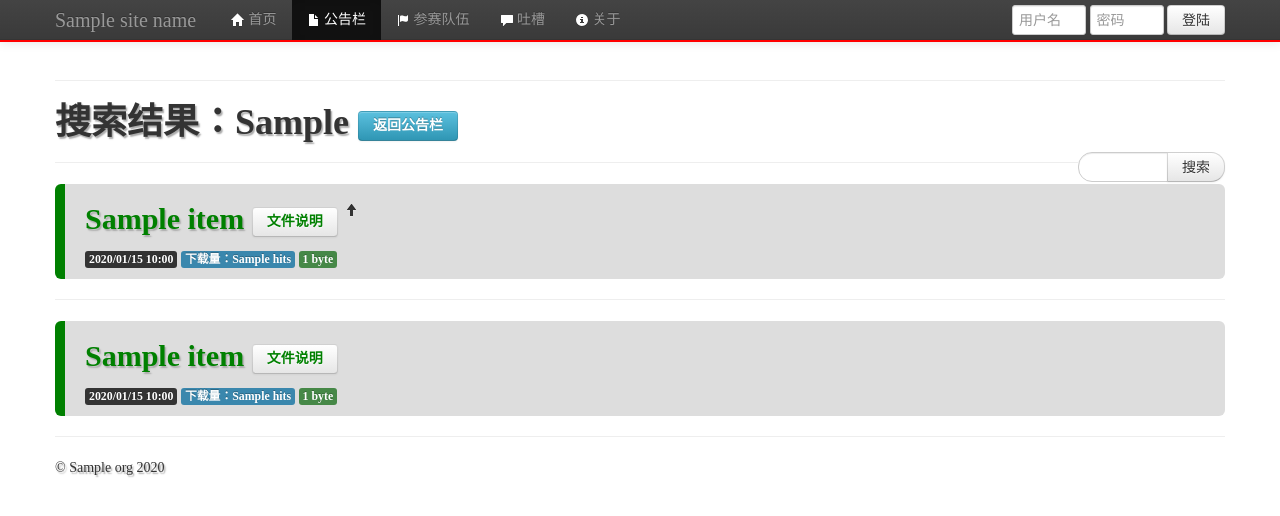
After one commit to lihm09/SmartCar, a Django app: template templates/post/search.html in a window 1280 px wide. The commit adds this page. Shown: the top 516 px of the page. Run offline with Django 3.2, Linux system fonts and the light colour scheme; the template is opened without the code that fills it: most values are stand-ins (such as "Sample title", 1, 10 or a date in 2020); some libraries are stand-ins or nearby versions.

Commit message:
公告栏搜索

```diff
--- a/post/urls.py
+++ b/post/urls.py
@@ -2,5 +2,5 @@ from django.conf.urls import patterns,include, url
 
 urlpatterns = patterns('post.views',
     url(r'^$','index',name='post_index'),
-    url(r'^(?P<num>[0-9]+)/$','detail',name='post_detail'),
+    url(r'^(?P<num>[0-9]+)/$','detail'),
 )
--- a/post/views.py
+++ b/post/views.py
@@ -7,6 +7,10 @@ from post.settings import POST_PER_PAGE
 from SmartCar.settings import MEDIA_URL
 
 def index(request):
+    s=request.GET.get('s')
+    if s:
+        rest=Post.objects.filter(content__contains=s).order_by('-post_time')
+        return render(request, 'post/search.html',{'s':s,'rest':rest})
     top=Post.objects.filter(top=True).order_by('-post_time')
     rest=Post.objects.filter(top=False).order_by('-post_time')
     return render(request, 'post/index.html',{'top':top,'rest':rest})
--- a/static/css/main.css
+++ b/static/css/main.css
@@ -131,7 +131,7 @@ body{
     -o-transition-duration: 400ms;
     -o-transition-property: width;
     -o-transition-timing-function: ease;
-    width: 28px;
+    width: 60px;
 }
 #s:focus{
     width: 120px;
--- a/templates/post/index.html
+++ b/templates/post/index.html
@@ -2,15 +2,25 @@
 
 {% block title %}公告栏{% endblock %}
 
-{% block content_title %}{% endblock %}
-
-{% block content %}
+{% block content_title %}
     <hr/>
     <h1>公告栏
         {% if user.is_superuser %}
             <a class="btn btn-danger" href="/manage/post/post/add/">发布公告</a>
         {% endif %}
     </h1>
+{% endblock %}
+
+{% block content %}
+    <div class="pull-right">
+        <form class="form-search">
+            <div class="input-append">
+                <input type="text" name="s" id="s" class="search-query">
+                <input type="button" class="btn" value="搜索">
+            </div>
+        </form>
+    </div>
+    <hr/>
     {% if top %}
         {% for item in top %}
             <div class="{% if item.file %}download{% endif %} article top">
@@ -68,6 +78,8 @@
                 </div>
             </div>
         {% endfor %}
+        {% else %}
+        <h3>咦？什么都没有找到哦……</h3>
     {% endif %}
 
 {% endblock %}
--- /dev/null
+++ b/templates/post/search.html
@@ -0,0 +1,10 @@
+{% extends "post/index.html" %}
+
+{% block title %}搜索{% endblock %}
+
+{% block content_title %}
+    <hr/>
+    <h1>搜索结果：{{ s }}
+        <a class="btn btn-info" href="/post/">返回公告栏</a>
+    </h1>
+{% endblock %}
```
